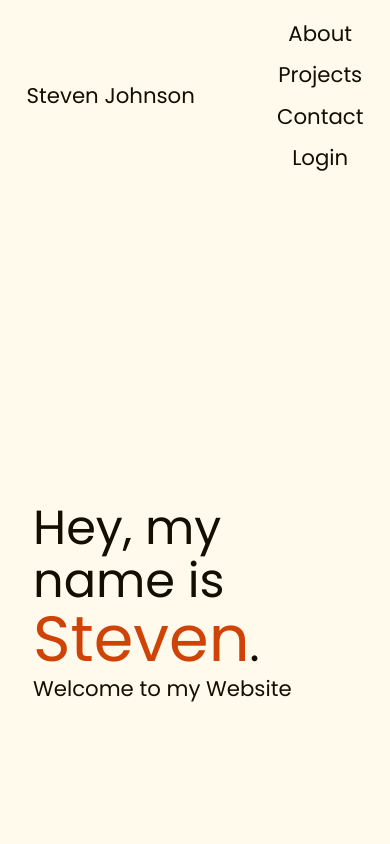
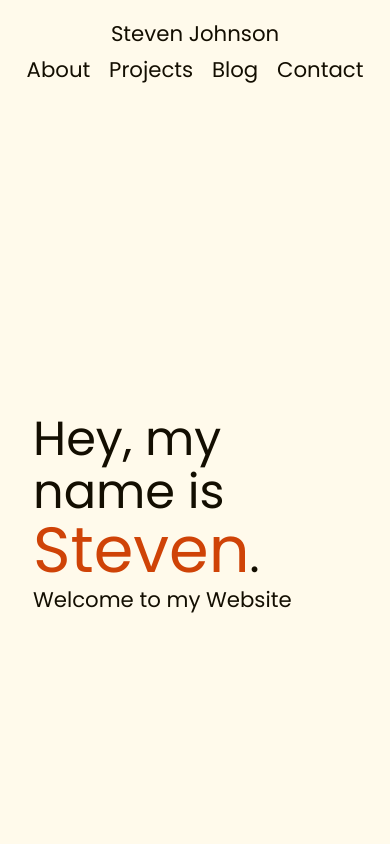
Before and after one commit to StevenAlexanderJohnson/Portfolio_Website, a React (Vite) app: page / in a window 390 px wide. Shown: the top 844 px of the page. Built offline with nearby package versions, Linux system fonts and the light colour scheme.

Commit message:
changed links to navigate

```diff
--- a/src/Components/Navbar.tsx
+++ b/src/Components/Navbar.tsx
@@ -9,17 +9,17 @@ export default function NavbarWrapper() {
 
     const authButton = isAuthenticated == true
         ? <button className="hover:text-accent-light dark:hover:text-accent-dark transition-colors duration-100" onClick={() => logout()}>Logout</button>
-        : <button className="hover:text-accent-light dark:hover:text-accent-dark transition-colors duration-100" onClick={() => loginWithRedirect()}>Login</button>;
+        : <button className="hover:text-accent-light dark:hover:text-accent-dark transition-colors duration-100  hidden sm:block" onClick={() => loginWithRedirect()}>Login</button>;
 
     return (
         <Fragment>
-            <div className="flex justify-between px-5 pt-3">
+            <div className="flex flex-col sm:flex-row justify-between px-5 pt-3">
                 <button className="hover:text-accent-light dark:hover:text-accent-dark transition-colors duration-100" onClick={() => {
                     navigate('/');
                 }}>
                     Steven Johnson
                 </button>
-                <div className="flex justify-between flex-col sm:flex-row gap-1 sm:gap-10">
+                <div className="flex justify-between md:flex-row gap-2 md:gap-7 lg:gap-10">
                     <button className="hover:text-accent-light dark:hover:text-accent-dark transition-colors duration-100" onClick={() => {
                         navigate('/');
                         document.getElementById("about")?.scrollIntoView({ behavior: "smooth", block: "end" });
@@ -30,6 +30,11 @@ export default function NavbarWrapper() {
                         navigate('/projects');
                     }}>
                         Projects
+                    </button>
+                    <button className="hover:text-accent-light dark:hover:text-accent-dark transition-colors duration-100" onClick={() => {
+                        navigate('/blog')
+                    }}>
+                        Blog
                     </button>
                     <button className="hover:text-accent-light dark:hover:text-accent-dark transition-colors duration-100" onClick={() => {
                         navigate('/contact');
--- a/src/main.tsx
+++ b/src/main.tsx
@@ -23,7 +23,7 @@ const router = createBrowserRouter([
             }
         ]
     }
-], {basename: import.meta.env.DEV ? '/' : '/Portfolio_Website'});
+]);
 
 ReactDOM.createRoot(document.getElementById('root')!).render(
     <React.StrictMode>
--- a/vite.config.ts
+++ b/vite.config.ts
@@ -2,8 +2,8 @@ import { defineConfig } from 'vite'
 import react from '@vitejs/plugin-react-swc'
 
 export default defineConfig(({command}) => {
+  console.log(command)
   return {
     plugins: [react()],
-    base: '/Portfolio_Website',
   }
-})
+});
```
